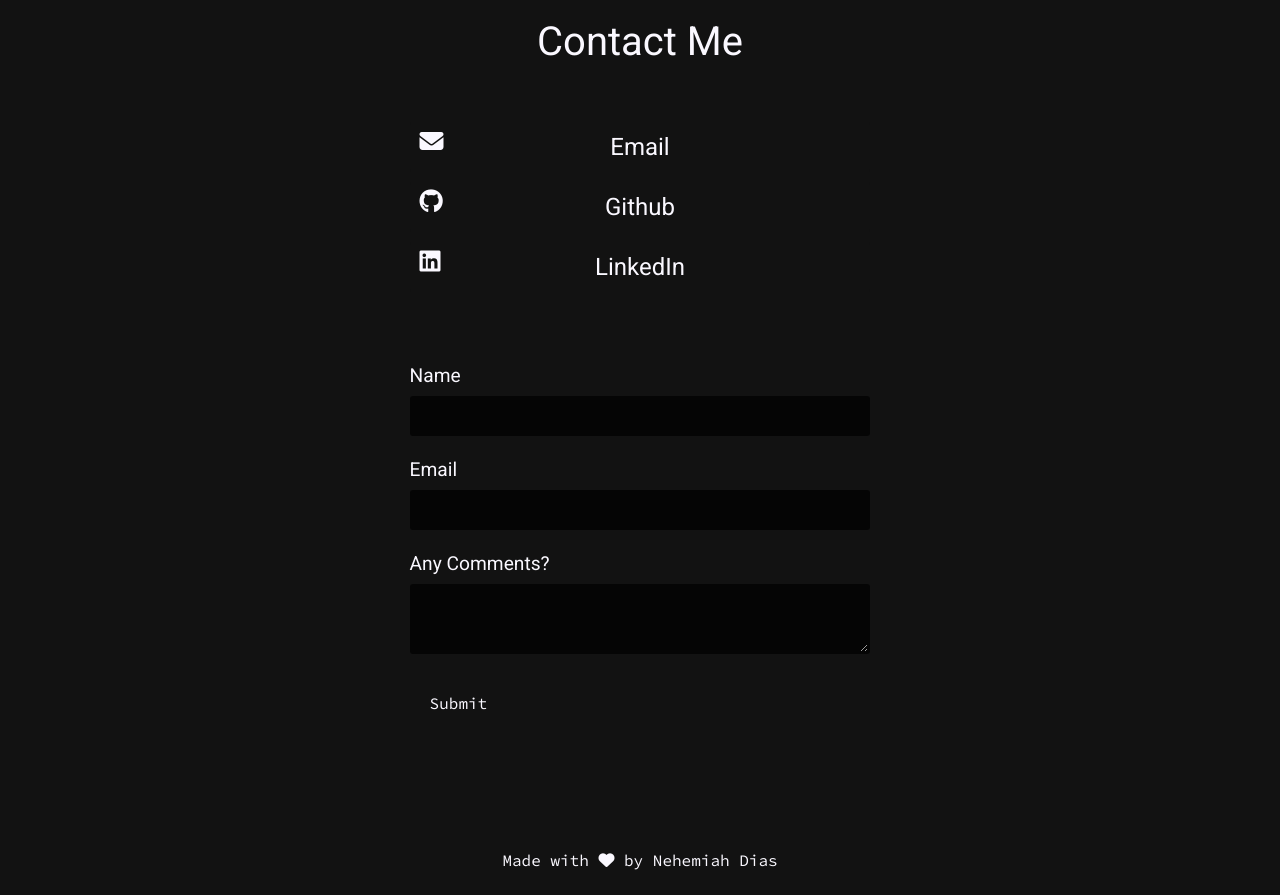
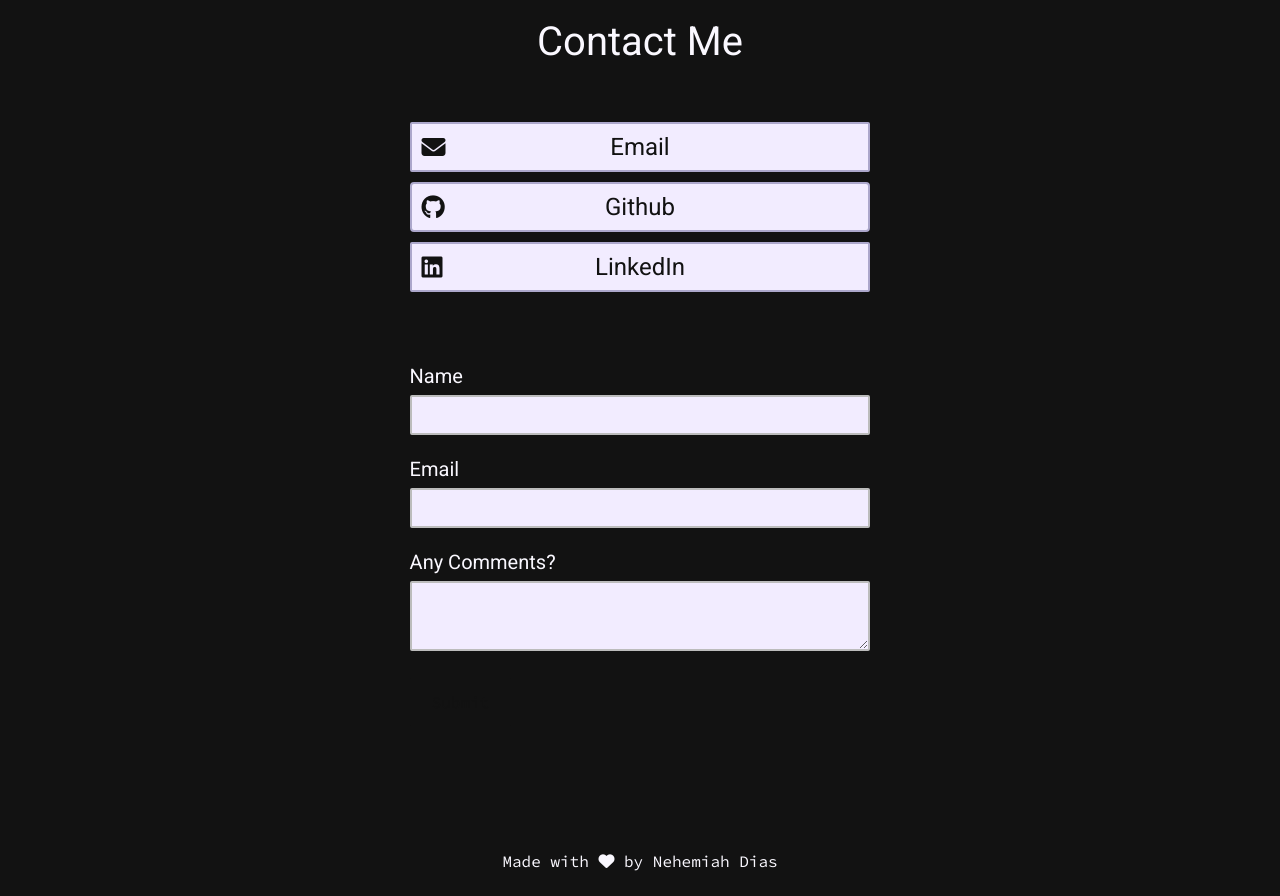
Before and after one commit to NehemiahDias/portfolio-site, a React (Create React App) app: page / in a window 1280 px wide. Shown: the part 6480-7376 px from the top of the page. Built offline with nearby package versions, Linux system fonts and the light colour scheme.

Commit message:
convert contact section

```diff
--- a/src/components/contactComponents/ContactComponent.css
+++ b/src/components/contactComponents/ContactComponent.css
@@ -1,7 +1,8 @@
-#contact-section {
-    width: 60%;
-    padding-bottom: 100px;
-    margin: auto;
+.contact-buttons button:hover a {
+    color: #121212;
+}
+form button {
+    font-family: 'Source Code Pro', monospace;
 }
 @media screen and (max-width: 800px) {
     #contact-section {
@@ -12,116 +13,3 @@
     }
 
 }
-.contact-buttons {
-    display: flex;
-    justify-content: center;
-    gap: 10px;
-    flex-wrap: wrap;
-}
-.contact-buttons a {
-    width: 100%;
-    margin: auto;
-    display: flex;
-    text-decoration: none;
-}
-.contact-buttons a button {
-    width: 60%;
-    height: 50px;
-    background-color: #121212;
-    color: #FAF8FF;
-    border-radius: 3px;
-    border-color: #ACA7CB;
-    margin: auto;
-    position: relative;
-    font-size: 1.5rem;
-    transition: 0.4s ease;
-}
-.dark .contact-buttons a button {
-    background-color: #121212;
-    color: #FAF8FF;
-}
-.light .contact-buttons a button {
-    background-color: #F2ECFF;
-    color: #121212;
-}
-.contact-buttons button a {
-    color: #FAF8FF;
-    text-decoration: none;
-    transition: 0.4s ease;
-}
-.contact-buttons button:hover a {
-    color: #121212;
-}
-.contact-buttons a button:hover {
-    background-color: #FAF8FF;
-    color: #121212;
-    cursor: pointer;
-}
-.contact-buttons a button i {
-    position: absolute;
-    left: 10px;
-}
-form {
-    display: block;
-    margin: auto;
-    width: 60%;
-    padding-top: 70px;
-}
-.input-field {
-    display: block;
-}
-.input-field p {
-    margin-bottom: 5px;
-    font-size: 1.2rem;
-}
-form input {
-    margin-bottom: 20px;
-}
-form input, form textarea {
-    border-radius: 3px;
-    padding: 5px;
-    height: 40px;
-    width: 100%;
-    background-color: #050505;
-    color: #ACA7CB;
-    font-size: 20px;
-    font-family: 'Source Code Pro', monospace;
-    border: 2px solid #050505;
-    outline: none;
-}
-.dark form input, .dark form textarea {
-    background-color: #050505;
-    color: #ACA7CB;
-    border: 2px solid #050505;
-}
-.light form input, .light form textarea {
-    background-color: #FAF8FF;
-    color: #121212;
-    border: 2px solid #BCBCBC;
-}
-form input:focus, form textarea:focus {
-    border: 2px solid #FF00FF;
-}
-form textarea {
-    height: 70px;
-}
-form button {
-    padding: 10px 20px;
-    font-family: 'Source Code Pro', monospace;
-    background-color: transparent;
-    border-radius: 3px;
-    margin-top: 20px;
-    transition: 0.3s ease;
-}
-.dark form button {
-    color: #FAF8FF;
-    border-color: #FAF8FF;
-}
-.light form button {
-    color: #121212;
-    border-color: #121212;
-}
-form button:hover {
-    background-color: rgba(255, 0, 255, 0.2);
-    cursor: pointer;
-}
--- a/src/components/contactComponents/ContactComponent.js
+++ b/src/components/contactComponents/ContactComponent.js
@@ -1,46 +1,127 @@
-import React, { useContext } from 'react';
-import { ThemeContext } from '../MainComponent';
-import './ContactComponent.css';
+import React, { useContext } from "react";
+import { ThemeContext } from "../MainComponent";
+import "./ContactComponent.css";
 
 function ContactComponent() {
-  const {theme} = useContext(ThemeContext);
+  const { theme } = useContext(ThemeContext);
   const contactStyle = {
     common: {
-      transition: 'all 1s ease'
-    }
-  }
+      transition: "all 1s ease",
+    },
+  };
 
   const themeStyle = {
     ...contactStyle.common,
-  }
+  };
 
   return (
-    <section id='contact-section' style={themeStyle} className={theme === 'dark' ? 'dark' : 'light'}>
-        <h1 className='section-title'>Contact Me</h1>
-        <div className='contact-buttons'>
-            <a href='mailto:nehemiahdias@gmail.com' rel='noreferrer' target='_blank'><button style={themeStyle}><i class="fa-solid fa-envelope"></i> Email</button></a>
-            <a href='https://github.com/SWELLZ' rel='noreferrer' target='_blank'><button style={themeStyle}><i class="fa-brands fa-github"></i> Github</button></a>
-            <a href='https://www.linkedin.com/in/nehemiah-dias-2504a61a1/' rel='noreferrer' target='_blank'><button style={themeStyle}><i class="fa-brands fa-linkedin"></i> LinkedIn</button></a>
+    <section
+      id="contact-section"
+      style={themeStyle}
+      className={
+        theme === "dark"
+          ? "dark w-3/5 mb-[100px] m-auto"
+          : "light w-3/5 mb-[100px] m-auto"
+      }
+    >
+      <h1 className="section-title">Contact Me</h1>
+      <div className="contact-buttons flex justify-center gap-[10px] flex-wrap">
+        <a
+          className="w-full m-auto flex no-underline"
+          href="mailto:nehemiahdias@gmail.com"
+          rel="noreferrer"
+          target="_blank"
+        >
+          <button
+            style={themeStyle}
+            className="w-3/5 h-[50px] hover:bg-[#FAF8FF] hover:text-black-500 hover:cursor-pointer dark:bg-black-500 bg-white-500 text-black-500 dark:text-white-500 rounded-sm border-2 border-[#ACA7CB] m-auto relative text-2xl"
+          >
+            <i className="fa-solid fa-envelope absolute left-[10px] top-0 bottom-0 my-auto h-fit mx-0"></i>{" "}
+            Email
+          </button>
+        </a>
+        <a
+          className="w-full m-auto flex no-underline"
+          href="https://github.com/SWELLZ"
+          rel="noreferrer"
+          target="_blank"
+        >
+          <button
+            style={themeStyle}
+            className="w-3/5 h-[50px] hover:bg-[#FAF8FF] hover:text-black-500 hover:cursor-pointer dark:bg-black-500 bg-white-500 text-black-500 dark:text-white-500 rounded border-2 border-[#ACA7CB] m-auto relative text-2xl"
+          >
+            <i className="fa-brands fa-github absolute left-[10px] top-0 bottom-0 my-auto h-fit mx-0"></i>{" "}
+            Github
+          </button>
+        </a>
+        <a
+          className="w-full m-auto flex no-underline"
+          href="https://www.linkedin.com/in/nehemiah-dias-2504a61a1/"
+          rel="noreferrer"
+          target="_blank"
+        >
+          <button
+            style={themeStyle}
+            className="w-3/5 h-[50px] hover:bg-[#FAF8FF] hover:text-black-500 hover:cursor-pointer dark:bg-black-500 bg-white-500 text-black-500 dark:text-white-500 rounded-sm border-2 border-[#ACA7CB] m-auto relative text-2xl"
+          >
+            <i className="fa-brands fa-linkedin absolute left-[10px] top-0 bottom-0 my-auto h-fit mx-0"></i>{" "}
+            LinkedIn
+          </button>
+        </a>
+      </div>
+      <form
+        name="contact-form"
+        className="block m-auto w-3/5 pt-[70px]"
+        method="POST"
+        data-netlify="true"
+        onSubmit="submit"
+        netlify
+      >
+        <input
+          style={themeStyle}
+          type="hidden"
+          name="form-name"
+          value="contact-form"
+        />
+        <div className="block">
+          <p className="mb-[5px] text-xl">Name</p>
+          <input
+            className="mb-[20px] rounded-sm p-1 h-[40px] w-full dark:bg-textFieldBg-500 dark:text-offP-500 text-xl border-2 dark:border-textFieldBg-500 bg-white-500 text-black-500 border-[#BCBCBC] focus:border-lightPurple-500 outline-none"
+            style={themeStyle}
+            type="text"
+            name="name"
+            required
+          />
         </div>
-        <form name='contact-form' method='POST' data-netlify='true' onSubmit='submit' netlify>
-          <input style={themeStyle} type='hidden' name='form-name' value='contact-form' />
-          <div className='input-field'>
-            <p>Name</p>
-            <input style={themeStyle} type='text' name='name' required/>
-          </div>
-          <div className='input-field'>
-            <p>Email</p>
-            <input style={themeStyle} type='email' name='email' required/>
-          </div>
-          <div className='input-field'>
-            <p>Any Comments?</p>
-            <textarea style={themeStyle} name='comments' required></textarea>
-          </div>
+        <div className="block">
+          <p className="mb-[5px] text-xl">Email</p>
+          <input
+            className="mb-[20px] rounded-sm p-1 h-[40px] w-full dark:bg-textFieldBg-500 dark:text-offP-500 text-xl border-2 dark:border-textFieldBg-500 bg-white-500 text-black-500 border-[#BCBCBC] focus:border-lightPurple-500 outline-none"
+            style={themeStyle}
+            type="email"
+            name="email"
+            required
+          />
+        </div>
+        <div className="block">
+          <p className="mb-[5px] text-xl">Any Comments?</p>
+          <textarea
+            className="rounded-sm p-1 h-[70px] w-full dark:bg-textFieldBg-500 dark:text-offP-500 text-xl border-2 dark:border-textFieldBg-500 bg-white-500 text-black-500 border-[#BCBCBC] focus:border-lightPurple-500 outline-none"
+            style={themeStyle}
+            name="comments"
+            required
+          ></textarea>
+        </div>
 
-          <button type='submit'>Submit</button>
-        </form>
+        <button
+          className="py-[10px] px-[20px] border-2 bg-transparent rounded-sm mt-[20px] transition-all dark:text-white-500 dark:border-white-500 text-black-500 border-black-500 hover:bg-lightPurple-500/20 hover:cursor-pointer"
+          type="submit"
+        >
+          Submit
+        </button>
+      </form>
     </section>
-  )
+  );
 }
 
-export default ContactComponent
+export default ContactComponent;
--- a/tailwind.config.js
+++ b/tailwind.config.js
@@ -17,6 +17,17 @@ module.exports = {
           800: "#660066",
           900: "#330033"
         },
+        textFieldBg: {
+          100: "#cdcdcd",
+          200: "#9b9b9b",
+          300: "#696969",
+          400: "#373737",
+          500: "#050505",
+          600: "#040404",
+          700: "#030303",
+          800: "#020202",
+          900: "#010101"
+},
         black: {
           100: "#d0d0d0",
           200: "#a0a0a0",
```
